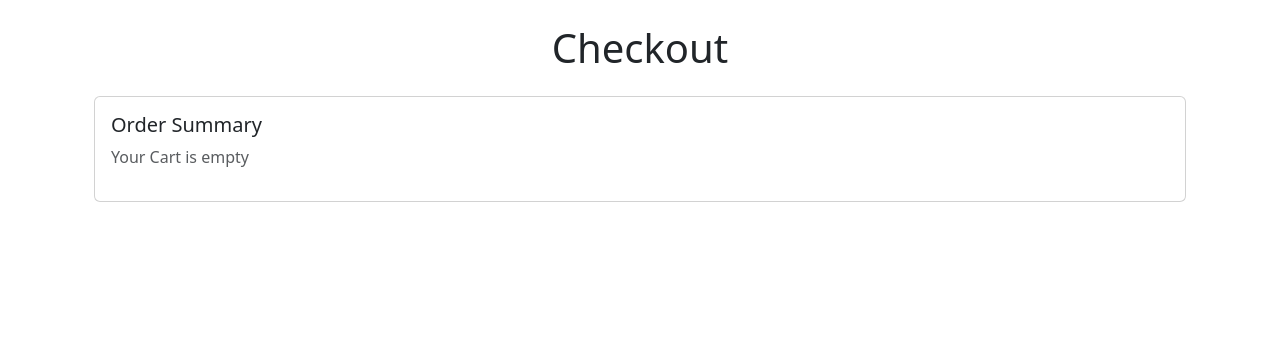
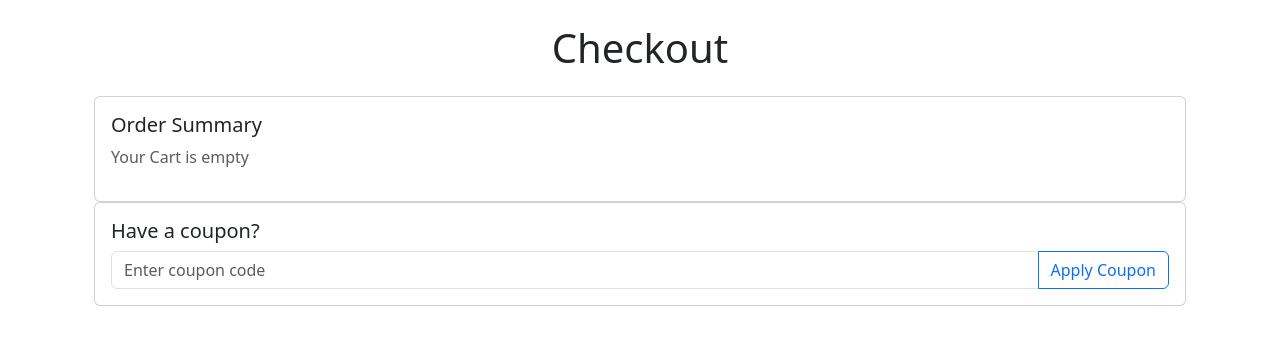
Before and after one commit to prashanttiwaricodes/ecommerce, a Django app: page /orders/checkout/ in a window 1280 px wide. Shown: the part 56-401 px from the top of the page. Run offline with Django 5.2, Linux system fonts and the light colour scheme; the visitor is signed in with stand-in values (Sample User, id 1); data comes from the database, SQL or seed files in the repository; data that the repository does not hold is empty.

Commit message:
Added Coupon and Discount System

```diff
--- a/orders/urls.py
+++ b/orders/urls.py
@@ -4,5 +4,6 @@ app_name="orders"
 urlpatterns=[
     path("",views.order_list,name="list"),
     path("<int:order_id>/",views.order_detail,name="detail"),
+    path("checkout/apply-coupon/", views.apply_coupon, name="apply_coupon",),
     path("checkout/",views.checkout,name="checkout"),
 ]
--- a/orders/views.py
+++ b/orders/views.py
@@ -2,28 +2,107 @@ from django.shortcuts import render,redirect,get_object_or_404
 from django.contrib.auth.decorators import login_required
 from cart.models import Cart
 from cart.services import get_cart_total
-from .services import create_order_from_cart
-from.models import Order
+from .services import create_order_from_cart, validate_coupon
+from.models import Order,Coupon
 from django.contrib import messages
+from decimal import Decimal, ROUND_HALF_UP
 
 # Create your views here.
+@login_required
+def apply_coupon(request):
+    if request.method == "POST":
+        code = request.POST.get("coupon_code","").strip()
+
+        cart,_= Cart.objects.get_or_create(
+            user=request.user
+        )
+        total=get_cart_total(cart)
+
+        coupon,result = validate_coupon(code, total)
+        if coupon is None:
+            messages.error(request, result)
+            return redirect("orders:checkout")
+
+        request.session["coupon_code"] = coupon.code
+
+        messages.success(
+            request,
+            f"Coupon{coupon.code} applied successfully."
+        )
+        return redirect("orders:checkout")
+
+
+
+
+
+
+
+
+
+
+
+
+
+
+
+
+
+
 @login_required
 def checkout(request):
     cart,_=Cart.objects.get_or_create(user=request.user)
     if request.method =="POST":
+        coupon=None
+        coupon_code= request.session.get("coupon_code")
+
+        if coupon_code:
+            try:
+                coupon=Coupon.objects.get(
+                    code=coupon_code
+                )
+            except Coupon.DoesNotExist:
+              request.session.pop("coupon_code",None)
         try:
-            order=create_order_from_cart(cart)
+            order=create_order_from_cart(cart,coupon=coupon)
 
         except ValueError as e:
             messages.error(request, str(e))
 
             return redirect("orders:checkout")
 
+        request.session.pop("coupon_code",None)
+
         return render(request,"Order/order_success.html",{"order":order},)
 
-    total=get_cart_total(cart)
+    subtotal=get_cart_total(cart)
 
-    return render(request,"Order/checkout.html",{"cart":cart,"total":total,},)
+    coupon=None
+    discount=Decimal("0.00")
+    final_total=subtotal
+
+    coupon_code=request.session.get("coupon_code")
+
+    if coupon_code:
+        coupon, result= validate_coupon(
+            coupon_code,
+            subtotal,
+        )
+
+        if coupon is None:
+            messages.error(request, result)
+            request.session.pop("coupon_code", None)
+
+        else:
+            discount= result
+            final_total= (
+                subtotal - discount
+            ).quantize(
+                Decimal("0.01"),
+                rounding=ROUND_HALF_UP,
+            )
+
+
+    return render(request,"Order/checkout.html",{"cart":cart,"subtotal":subtotal,"coupon":coupon,"discount":discount,"final_total":final_total},)
 
 
 
--- a/templates/Order/checkout.html
+++ b/templates/Order/checkout.html
@@ -12,13 +12,48 @@
                 <span>₹{{ item.product.price|floatformat:2 }}</span>
             </div>
             {% endfor %}
-            <div class="d-flex justify-content-between mt-3">
-                <strong>Total</strong>
-                <strong>₹{{ total|floatformat:2 }}</strong>
+           <div class="card mb-4">
+            <div class="card-body">
+                <h5 class="card-title">Order Summary</h5>
+
+                <div class="d-flex justify-content-between mb-2">
+                    <span>Subtotal</span>
+                    <span>₹{{ subtotal|floatformat:2 }}</span>
+                </div>
+                {% if coupon %}
+                <div class="d-flex justify-content-between mb-2 text-success">
+                    <span>
+                        Discount ({{ coupon.code }})
+                    </span>
+                    <span>
+                        -₹{{ discount|floatformat:2 }}
+                    </span>
+                </div>
+                {% endif %}
+                <hr>
+                <div class="d-flex justify-content-between fw-bold">
+                    <span>Total</span>
+                    <span>₹{{ final_total|floatformat:2 }}</span>
+                </div>
             </div>
+           </div>
             {% else %}
             <p class="text-muted">Your Cart is empty</p>
             {% endif %}
+        </div>
+    </div>
+    <div class="card mb-4">
+        <div class="card-body">
+            <h5 class="card-title">Have a coupon?</h5>
+            <form method="post" action="{% url 'orders:apply_coupon' %}">
+                {% csrf_token %}
+                <div class="input-group">
+                    <input type="text" name="coupon_code" class="form-control" placeholder="Enter coupon code" required >
+                    <button type="submit" class="btn btn-outline-primary">
+                        Apply Coupon
+                    </button>
+                </div>
+            </form>
         </div>
     </div>
     {% if cart.items.all %}
```
Also changed, not shown: orders/admin.py (+21 -1 lines), orders/models.py (+36 -0 lines), orders/services.py (+77 -4 lines), templates/Order/order_detail.html (+25 -0 lines), orders/migrations/0002_coupon.py (added), orders/migrations/0003_order_coupon_order_discount_amount_and_more.py (added).
